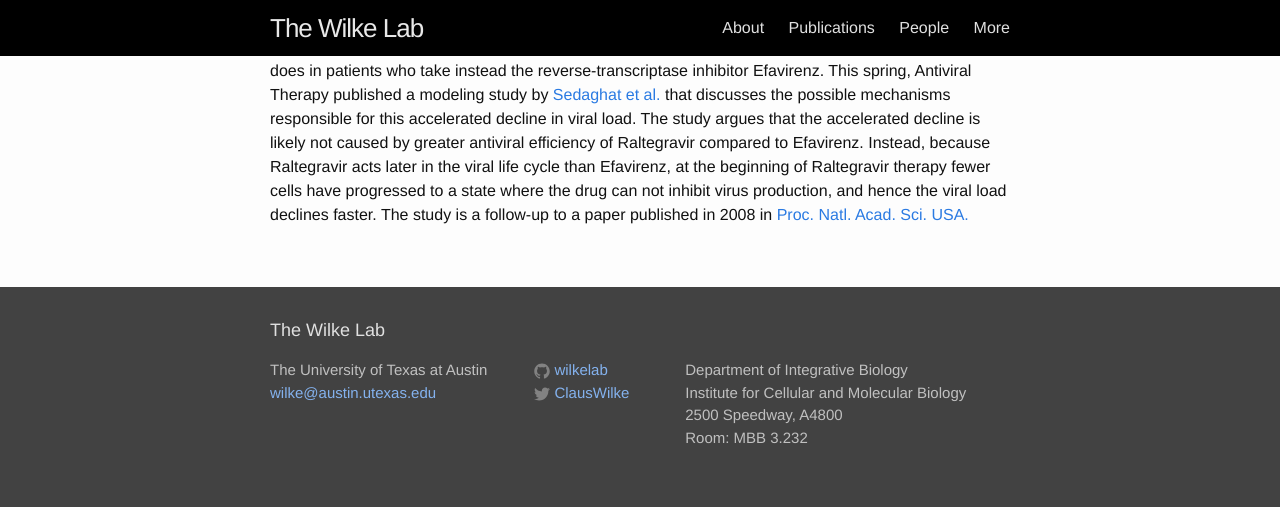
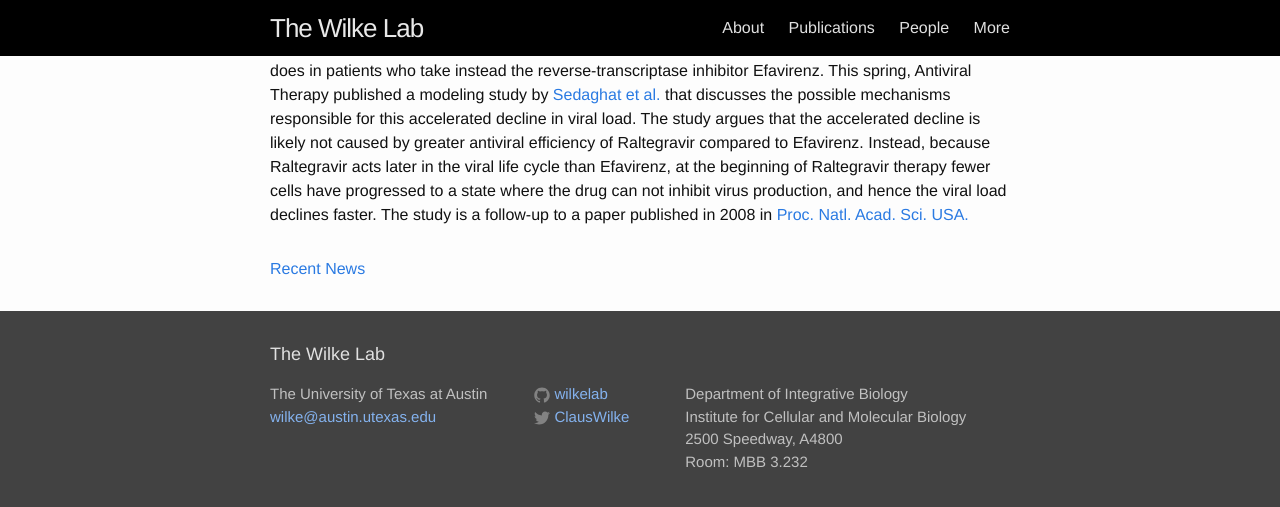
Before and after one commit to wilkelab/wilkelab.github.io.archive_sep_2020, a Jekyll site: the page built from index_old_news.html, in a window 1280 px wide and 900 px high, scrolled down 3051 px. Shown: the top 507 px of the window. Built offline with Jekyll 4.4.1, drawn with Linux system fonts in a browser that asks for light colours.

Commit message:
Link back to recent news.

```diff
--- a/index_old_news.html
+++ b/index_old_news.html
@@ -20,4 +20,5 @@ permalink: /past_news/
     {% endfor %}
   </ul>
 
+  <a href="{{ site.baseurl }}/#news">Recent News</a>
 </div>
```
